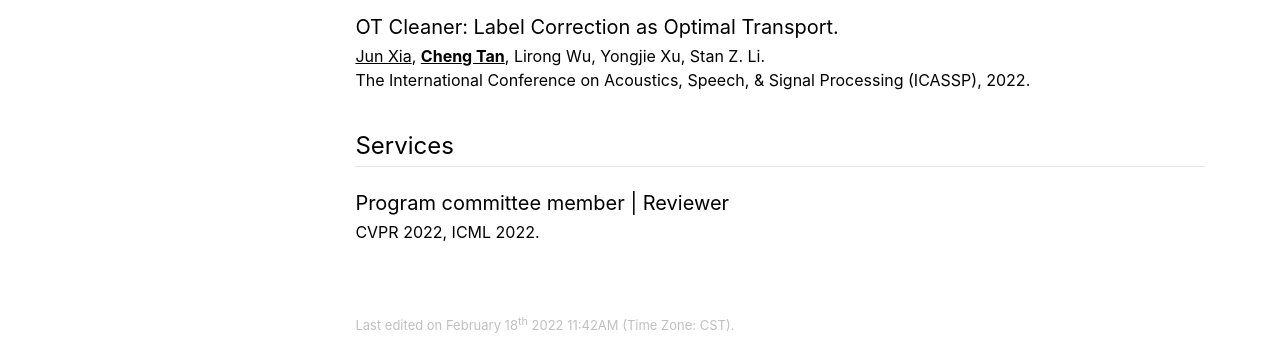
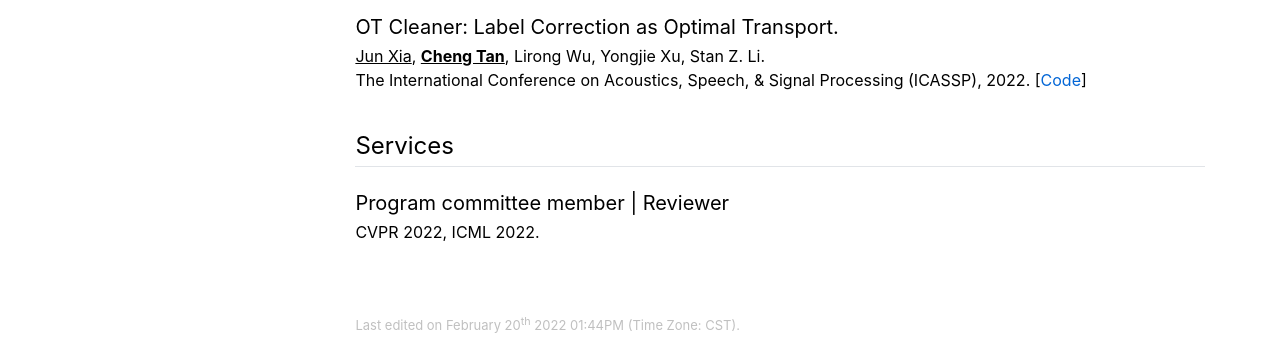
Before and after one commit to Westlake-drug-discovery/Westlake-drug-discovery.github.io, a plain HTML site: page cheng_tan.html in a window 1280 px wide. Shown: the part 820-1182 px from the top of the page. Drawn offline with nearby package versions, Linux system fonts and the light colour scheme; some packages are replaced by stand-ins of ours.

Commit message:
update 02/20/2022

```diff
--- a/cheng_tan.html
+++ b/cheng_tan.html
@@ -82,7 +82,8 @@ MathJax.Hub.Config({
 [<a href="https://ieeexplore.ieee.org/abstract/document/9632431" target=&ldquo;blank&rdquo;>PDF</a>] [<a href="https://github.com/LirongWu/awesome-graph-self-supervised-learning" target=&ldquo;blank&rdquo;>Code</a>]</p>
 <h3>OT Cleaner: Label Correction as Optimal Transport. </h3>
 <p><u>Jun Xia</u>, <b><u>Cheng Tan</u></b>, Lirong Wu, Yongjie Xu, Stan Z. Li.
-<br /> The International Conference on Acoustics, Speech, &amp; Signal Processing (ICASSP), 2022.</p>
+<br /> The International Conference on Acoustics, Speech, &amp; Signal Processing (ICASSP), 2022.
+[<a href="https://github.com/junxia97/OT-Cleaner" target=&ldquo;blank&rdquo;>Code</a>]</p>
 <h2>Services</h2>
 <h3>Program committee member | Reviewer</h3>
 <p>CVPR 2022, ICML 2022.</p>
@@ -90,7 +91,7 @@ MathJax.Hub.Config({
 <div id="footer-container">
 <div id="footer">
 <div id="footer-text">
-Last edited  on February 18<sup>th</sup> 2022  11:42AM (Time Zone: CST). </br>
+Last edited  on February 20<sup>th</sup> 2022  01:44PM (Time Zone: CST). </br>
 </div> <!-- <div id="footer-text"> -->
 </div> <!-- <div id="footer"> -->
 </div> <!-- <div id="footer-container"> -->
```
Also changed, not shown: conference.html (+1 -1 lines), index.html (+1 -1 lines), journal.html (+1 -1 lines), menu.html (+1 -1 lines), molecular_generation.html (+1 -1 lines), preprint.html (+1 -1 lines), protein_design.html (+1 -1 lines), retrosynthesis_prediction.html (+1 -1 lines), summary.html (+1 -1 lines), zhangyang_gao.html (+1 -1 lines).
